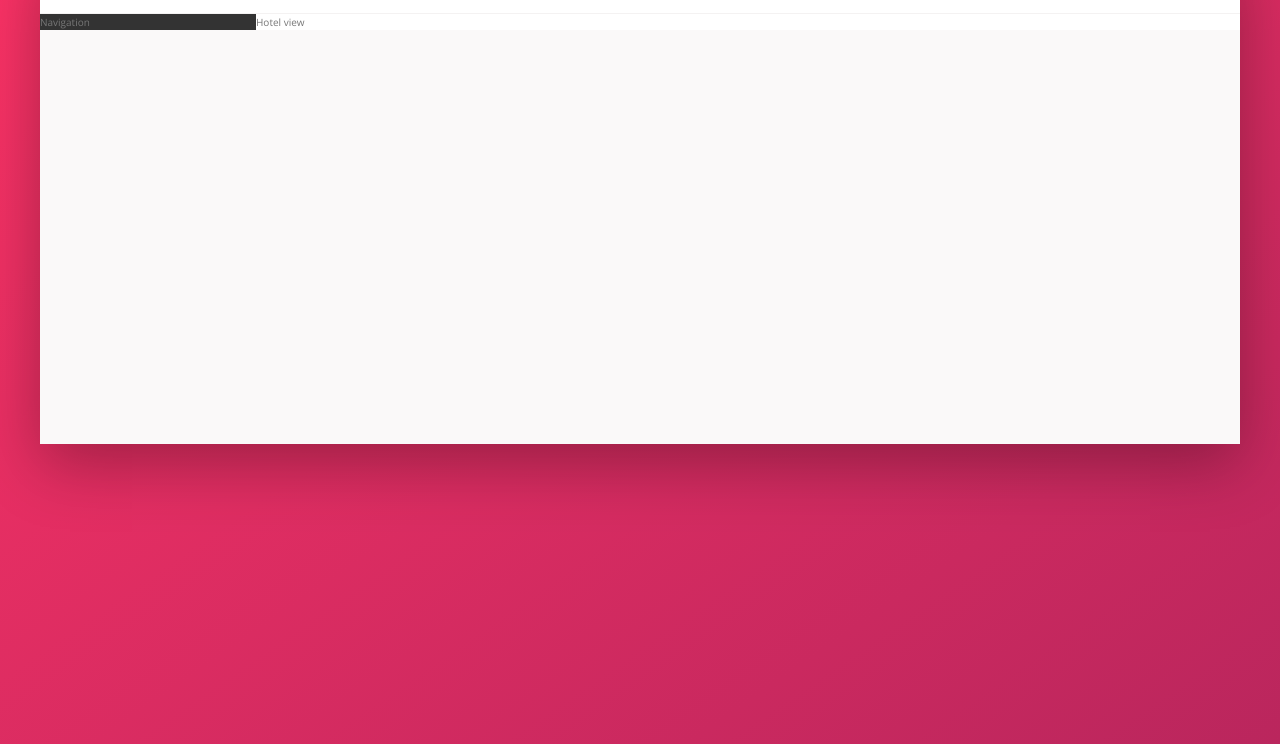
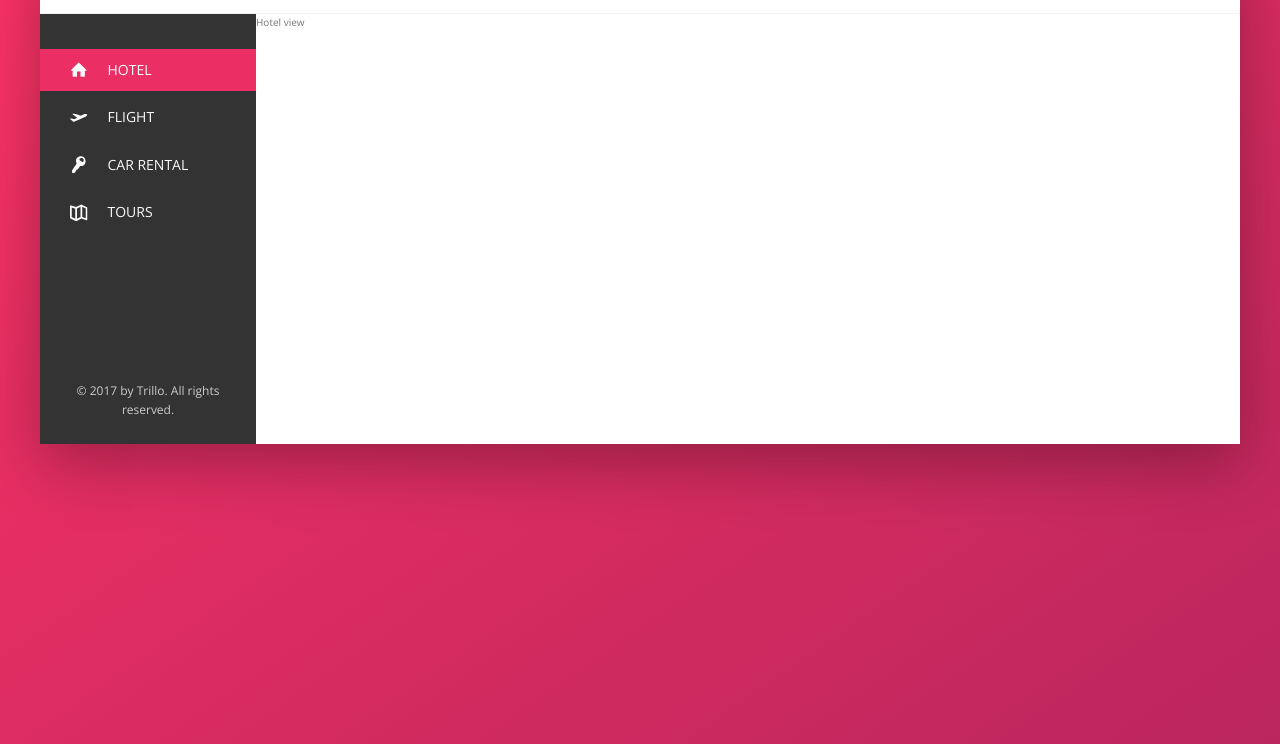
Before and after one commit to MarcinOzyra/trillo, a website: page index.html in a window 1280 px wide. Shown: the part 136-880 px from the top of the page. Drawn offline with nearby package versions, Linux system fonts and the light colour scheme.

Commit message:
Completed side navigation

```diff
--- a/index.html
+++ b/index.html
@@ -42,7 +42,45 @@
         </nav>
       </header>
       <div class="content">
-        <nav class="sidebar">Navigation</nav>
+        <nav class="sidebar">
+          <ul class="side-nav">
+            <li class="side-nav__item side-nav__item--active">
+              <a href="#" class="side-nav__link">
+                <svg class="side-nav__icon">
+                  <use xlink:href="img/sprite.svg#icon-home"></use>
+                </svg>
+                <span>Hotel</span>
+              </a>
+            </li>
+            <li class="side-nav__item">
+              <a href="#" class="side-nav__link">
+                <svg class="side-nav__icon">
+                  <use xlink:href="img/sprite.svg#icon-aircraft-take-off"></use>
+                </svg>
+                <span>Flight</span>
+              </a>
+            </li>
+            <li class="side-nav__item">
+              <a href="#" class="side-nav__link">
+                <svg class="side-nav__icon">
+                  <use xlink:href="img/sprite.svg#icon-key"></use>
+                </svg>
+                <span>Car rental</span>
+              </a>
+            </li>
+            <li class="side-nav__item">
+              <a href="#" class="side-nav__link">
+                <svg class="side-nav__icon">
+                  <use xlink:href="img/sprite.svg#icon-map"></use>
+                </svg>
+                <span>Tours</span>
+              </a>
+            </li>
+          </ul>
+          <div class="legal">
+            &copy; 2017 by Trillo. All rights reserved.
+          </div>
+        </nav>
         <main class="hotel-view">Hotel view</main>
       </div>
     </div>
--- a/sass/_components.scss
+++ b/sass/_components.scss
@@ -115,3 +115,77 @@
     background-color: var(--color-grey-light-2);
   }
 }
+
+//-----------------------
+//side nav
+.sidebar {
+  display: flex;
+  flex-direction: column;
+  justify-content: space-between;
+
+  .legal {
+    font-size: 1.2rem;
+    color: var(--color-grey-light-4);
+    text-align: center;
+    padding: 2.5rem;
+  }
+}
+
+.side-nav {
+  font-size: 1.4rem;
+  margin-top: 3.5rem;
+  list-style: none;
+
+  &__item::before {
+    content: '';
+    position: absolute;
+    left: 0;
+    top: 0;
+    height: 100%;
+    width: 3px;
+    background-color: var(--color-primary);
+    transform: scaleY(0);
+    transition: transform 0.2s, width 0.4s cubic-bezier(1, 0, 0, 1) 0.2s; //0.2s - deley
+  }
+
+  &__item:hover::before,
+  &__item--active::before {
+    transform: scaleY(1);
+    width: 100%;
+  }
+
+  &__item:active::before {
+    background-color: var(--color-primary-light);
+  }
+
+  &__item {
+    position: relative;
+    padding: 1rem 3rem;
+
+    &:not(:last-child) {
+      margin-bottom: 0.5rem;
+    }
+
+    span {
+      z-index: 0;
+      margin-left: 2rem;
+    }
+  }
+
+  &__icon {
+    z-index: 0;
+    height: 1.75rem;
+    width: 1.75rem;
+    fill: currentColor;
+  }
+
+  &__link,
+  &__link:visited {
+    display: flex;
+    align-items: center;
+    font-size: 1.4rem;
+    text-transform: uppercase;
+    text-decoration: none;
+    color: var(--color-grey-light-1);
+  }
+}
--- a/sass/_layout.scss
+++ b/sass/_layout.scss
@@ -24,6 +24,7 @@
 }
 .content {
   display: flex;
+  flex: 1;
 }
 // https://css-tricks.com/understanding-flex-grow-flex-shrink-and-flex-basis/
 .sidebar {
```
Also changed, not shown: css/style.css.
